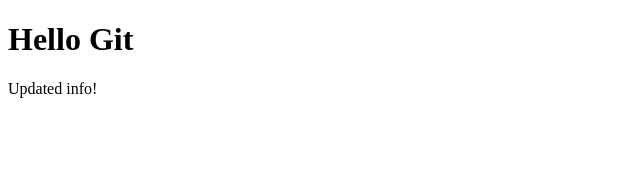
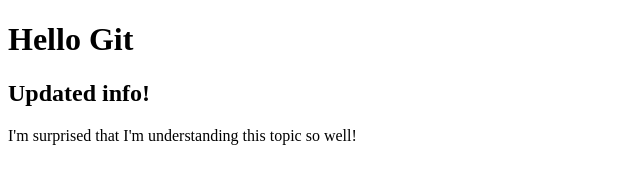
Before and after one commit to tjsmith47/Bootcamp-Public, a plain HTML site: page index.html in a window 1280 px wide. Shown: the whole page, without its empty margins (0-640 px from the left). Drawn offline with Linux system fonts and the light colour scheme.

Commit message:
updated html

```diff
--- a/index.html
+++ b/index.html
@@ -8,6 +8,7 @@
 </head>
 <body>
     <h1>Hello Git</h1>
-    <p>Updated info!</p>
+    <h2>Updated info!</h2>
+    <p>I'm surprised that I'm understanding this topic so well!</p>
 </body>
 </html>
```
